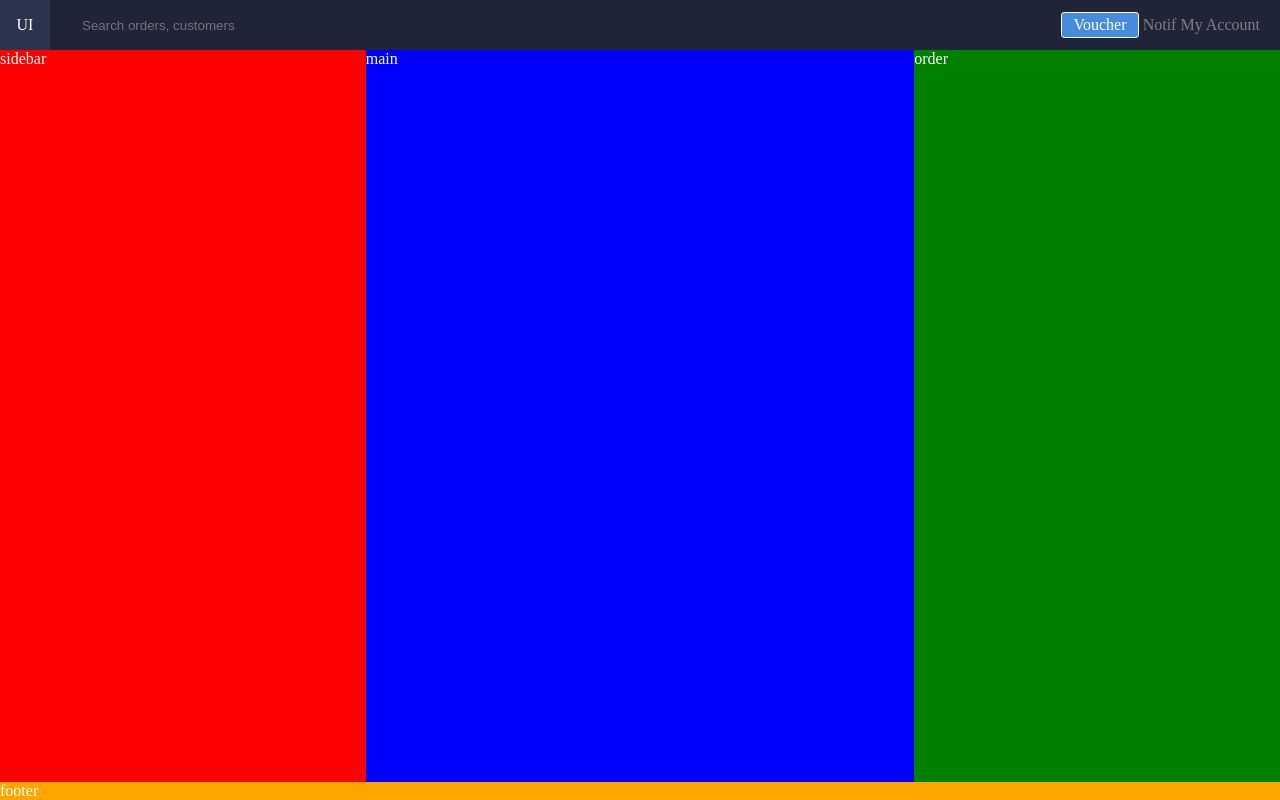
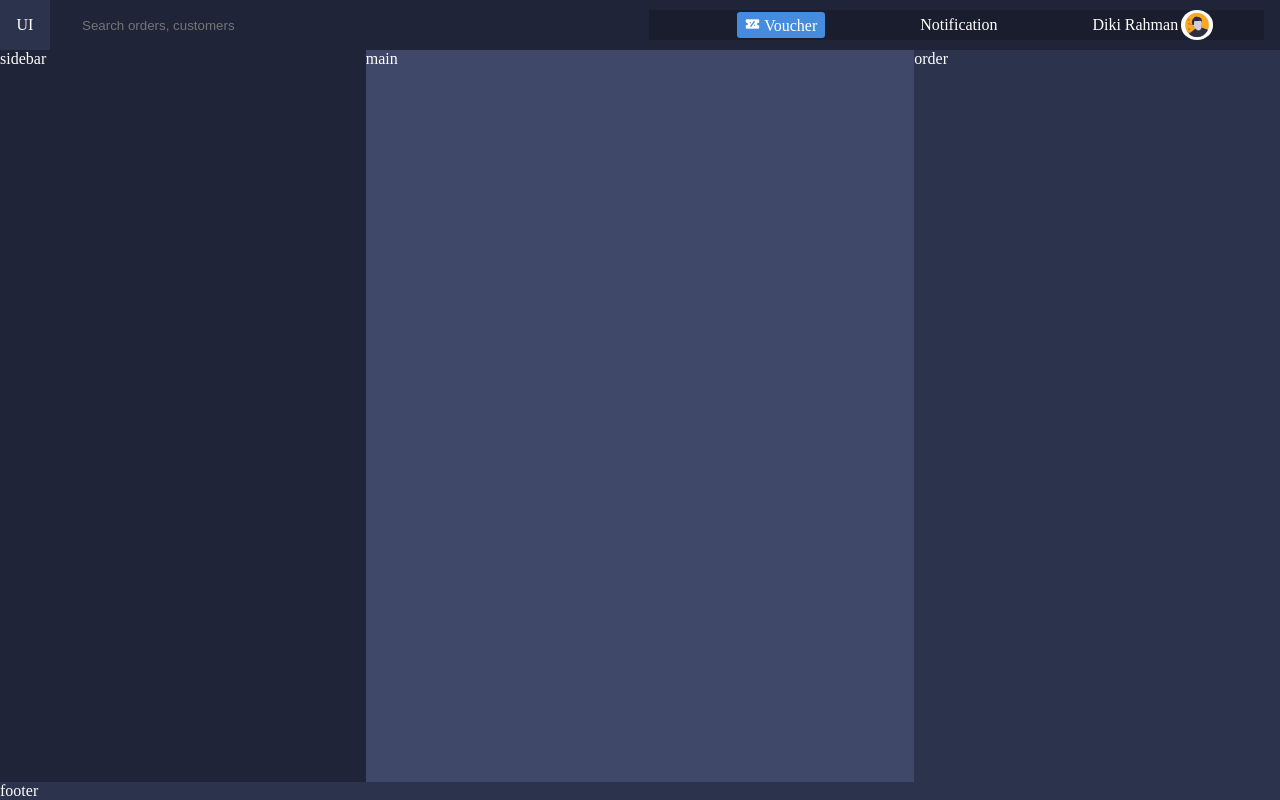
Before and after one commit to dikirahman/dark-ui-dashboard, a plain HTML site: page index.html in a window 1280 px wide. Drawn offline with nearby package versions, Linux system fonts and the light colour scheme.

Commit message:
update navbar

```diff
--- a/assets/css/style.css
+++ b/assets/css/style.css
@@ -37,7 +37,7 @@ body {
   grid-area: nav;
   display: grid;
   grid-template-areas: 'nav__left nav__right';
-  grid-template-columns: 2fr 1fr;
+  grid-template-columns: 1fr 2fr;
   grid-template-rows: 50px;
 }
 .nav__left {
@@ -69,8 +69,7 @@ body {
 .sidebar-toggle span {
   display: block;
   width: 28px;
-  height: 3px;
-  border-radius: 3px;
+  height: 1px;
   background-color: var(--color-light);
   transition: all 0.5s;
 }
@@ -84,7 +83,6 @@ body {
   left: -10px;
   top: -6px;
   opacity: 0;
-  cursor: pointer;
   z-index: 3;
 }
 
@@ -115,13 +113,13 @@ body {
   height: 20px;
   justify-content: space-between;
   position: relative;
-  margin-left: .6rem;
+  margin: 0 1rem;
   z-index: 2;
 }
 .menu-toggle span {
   display: block;
-  width: 5px;
-  height: 5px;
+  width: 4px;
+  height: 4px;
   border-radius: 3px;
   background-color: var(--color-light);
   transition: all 0.5s;
@@ -133,7 +131,6 @@ body {
   left: -25px;
   top: -6px;
   opacity: 0;
-  cursor: pointer;
   z-index: 3;
 }
 
@@ -162,40 +159,53 @@ body {
   align-items: center;
   padding: 0 1rem;
 }
-.nav__right ul li {
+.nav__right ul {
   list-style: none;
-  display: inline-block;
+  display: flex;
+  background: rgba(0,0,0, 0.2);
+  justify-content: space-around;
+  align-items: center;
+  color: var(--color-light);
+  width: 70%;
 }
 .voucher {
   background: var(--color-primary);
   color: var(--color-light);
-  padding: .2rem .7rem;
+  padding: .2rem .5rem;
   border-radius: .2rem;
-  border: 1px solid var(--color-light);
+}
+.profile-img {
+  display: flex;
+  align-items: center;
+}
+.profile-img img {
+  width: 2rem;
+  border-radius: 50%;
+  margin: 0 .2rem;
 }
 
 /*=== Sidebar ===*/
 .sidebar {
   grid-area: sidebar;
-  background: red;
+  background: var(--bg-dark-secondary);
 }
 
 /*=== Main ===*/
 .main {
   grid-area: main;
-  background: blue;
+  background: var(--color-dark-secondary);
 }
 
 /*=== Orders ===*/
 .orders {
   grid-area: order;
-  background: green;
+  background: var(--color-dark-primary);
 }
 
 /*=== Footer ===*/
 .footer {
   grid-area: footer;
-  background: orange;
+  background: var(--color-dark-primary);
 }
 
 /*=== Mobile ===*/
@@ -209,7 +219,9 @@ body {
     grid-template-rows: 50px 1fr 1fr 2fr;
   }
 
-  .nav__left {}
+  .nav__left {
+
+  }
   .search {
     display: none;
   }
@@ -226,7 +238,7 @@ body {
     top: 34px;
     height: 100%;
     align-items: center;
-    justify-content: space-evenly;
+    justify-content: center;
     flex-direction: column;
     background: var(--color-light);
     width: 80%;
@@ -237,9 +249,10 @@ body {
   }
 
   .nav__right ul.slide {
-    transform: translate(-30%);
+    transform: translate(-10%);
     opacity: 1;
   }
   .nav__right ul li {
+
   }
 }
--- a/assets/js/main.js
+++ b/assets/js/main.js
@@ -3,4 +3,4 @@ const nav = document.querySelector('nav ul');
 
 menuToggle.addEventListener('click', function() {
   nav.classList.toggle('slide');
-})
+});
--- a/index.html
+++ b/index.html
@@ -6,6 +6,7 @@
     <meta name="viewport" content="width=device-width, initial-scale=1">
     <title>Dark UI Dashboard</title>
     <link rel="stylesheet" href="assets/css/style.css" type="text/css" media="all" />
+    <link href='https://cdn.jsdelivr.net/npm/boxicons@2.0.5/css/boxicons.min.css' rel='stylesheet'>
 </head>
 
 <body>
@@ -31,9 +32,9 @@
 
     <div class="nav__right">
       <ul>
-      <li class="voucher">Voucher</li>
-      <li class="notification"><i class=""></i>Notif</li>
-      <li>My Account <img src="" alt="" /></li>
+      <li class="voucher"><i class="bx bxs-discount"></i> Voucher</li>
+      <li>Notification</li>
+      <li class="profile-img">Diki Rahman   <img src="assets/img/avatar.png" alt="" /></li>
       </ul>
       <div class="menu-toggle">
         <input type="checkbox" />
@@ -55,18 +56,24 @@
 
   <!-- Main -->
   <section class="main">
-    main
+    <div class="">
+      main
+    </div>
   </section>
   <!-- End Main -->
 
   <!-- Orders -->
   <section class="orders">
-    order
+    <div class="">
+      order
+    </div>
   </section>
   <!-- End Orders -->
 
   <footer class="footer">
-    footer
+    <div class="">
+      footer
+    </div>
   </footer>
 
   </div>
```
